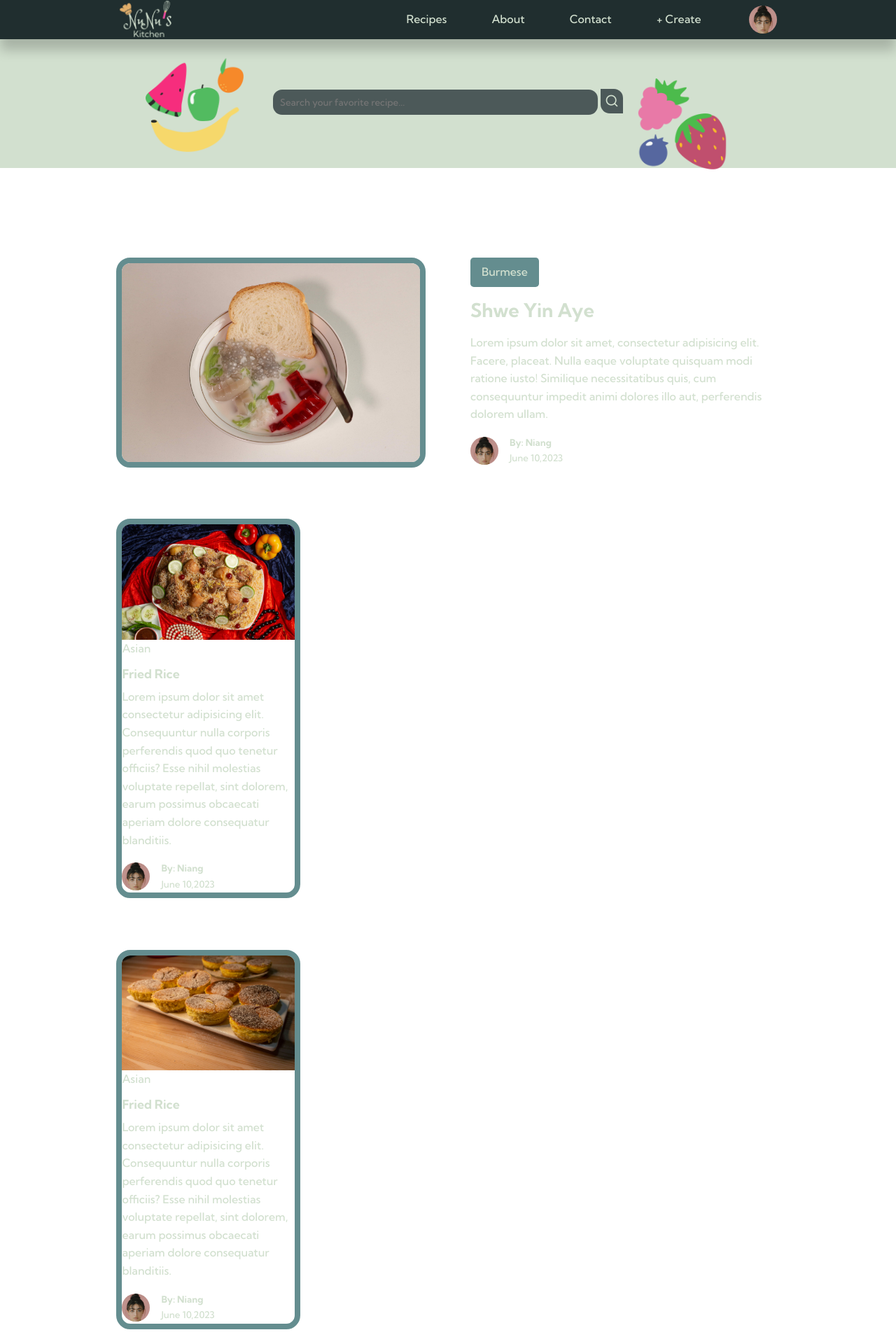
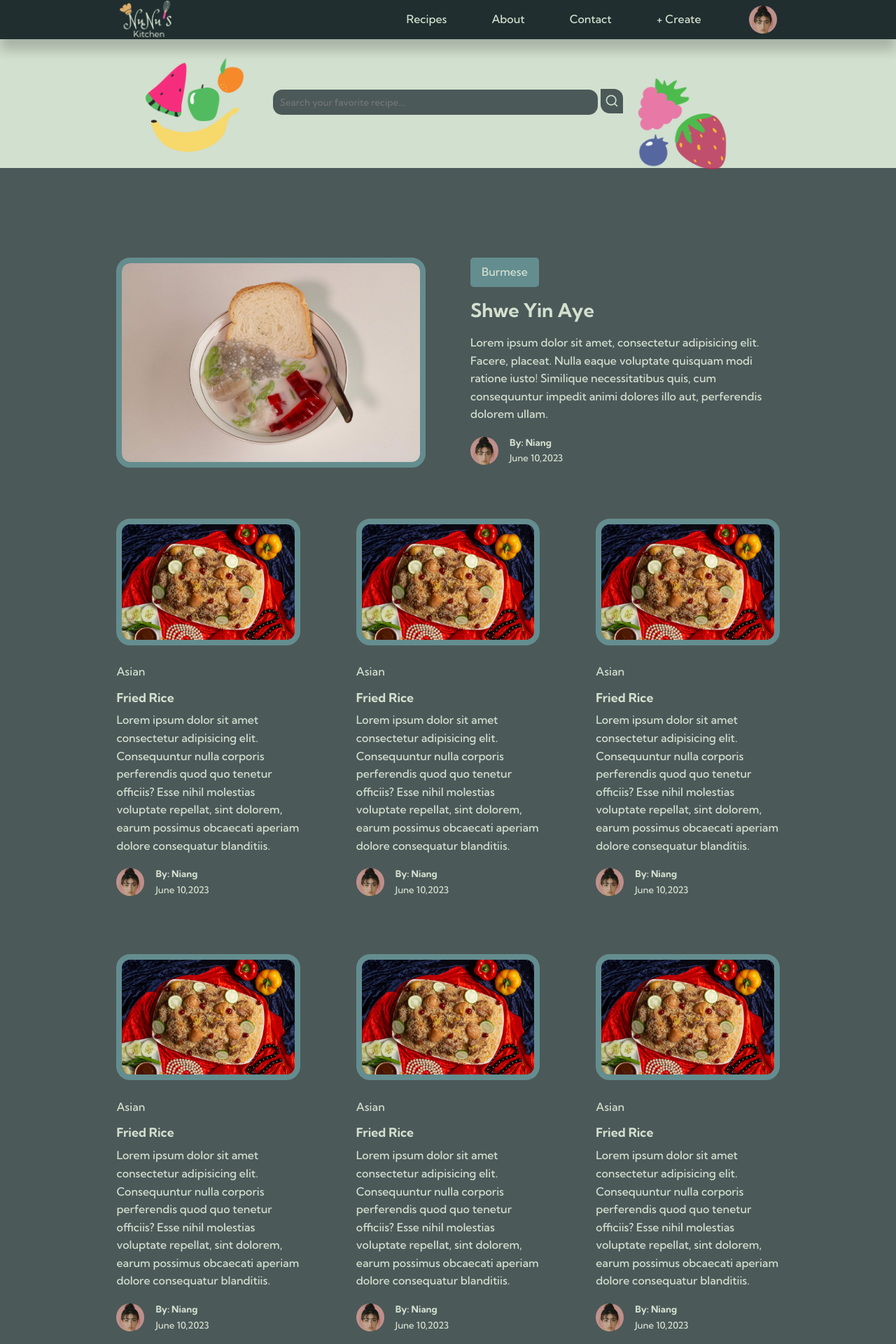
Before and after one commit to NKhawm/nunu_kitchen, a PHP site: page /nunu__kitchen/recipe.php in a window 1280 px wide. Shown: the top 1920 px of the page at 70% size. Run offline with PHP 8.4, Linux system fonts and the light colour scheme; some web fonts are replaced.

Commit message:
recipe-page

```diff
--- a/recipe.php
+++ b/recipe.php
@@ -2,7 +2,11 @@
 include 'partials/header.php';
 include 'partials/search_bar.php';
 ?>
-
+<style type="text/css">
+    body {
+        background-color: #4C5959;
+    }
+</style>
 
 <section class="featured">
     <div class="container featured__container">
@@ -35,6 +39,7 @@ include 'partials/search_bar.php';
         <article class="post">
             <div class="post__thumbnail">
                 <img src="images/biryani.png" alt="biryani">
+            </div>
             <div class="post__info">
                 <a href="" class="catagory__button">Asian</a>
                 <h3 class="post__title"><a href="post.php">Fried Rice
@@ -60,16 +65,13 @@ include 'partials/search_bar.php';
 
                 </div>
             </div>
-            </div>
+
         </article>
-    </div>
-</section>
 
-<section class="post">
-    <div class="container posts__container">
         <article class="post">
             <div class="post__thumbnail">
-                <img src="images/samolinacake.jpeg" alt="samolinacake">
+                <img src="images/biryani.png" alt="biryani">
+            </div>
             <div class="post__info">
                 <a href="" class="catagory__button">Asian</a>
                 <h3 class="post__title"><a href="post.php">Fried Rice
@@ -95,16 +97,13 @@ include 'partials/search_bar.php';
 
                 </div>
             </div>
-            </div>
+
         </article>
-    </div>
-</section>
 
-<section class="post">
-    <div class="container posts__container">
         <article class="post">
             <div class="post__thumbnail">
-                <img src="images/noodles.jpg" alt="biryani">
+                <img src="images/biryani.png" alt="biryani">
+            </div>
             <div class="post__info">
                 <a href="" class="catagory__button">Asian</a>
                 <h3 class="post__title"><a href="post.php">Fried Rice
@@ -130,16 +129,13 @@ include 'partials/search_bar.php';
 
                 </div>
             </div>
-            </div>
+
         </article>
-    </div>
-</section>
 
-<section class="post">
-    <div class="container posts__container">
         <article class="post">
             <div class="post__thumbnail">
-                <img src="images/ramen.jpeg" alt="biryani">
+                <img src="images/biryani.png" alt="biryani">
+            </div>
             <div class="post__info">
                 <a href="" class="catagory__button">Asian</a>
                 <h3 class="post__title"><a href="post.php">Fried Rice
@@ -165,16 +161,13 @@ include 'partials/search_bar.php';
 
                 </div>
             </div>
-            </div>
+
         </article>
-    </div>
-</section>
 
-<section class="post">
-    <div class="container posts__container">
         <article class="post">
             <div class="post__thumbnail">
-                <img src="images/dessert.jpg" alt="biryani">
+                <img src="images/biryani.png" alt="biryani">
+            </div>
             <div class="post__info">
                 <a href="" class="catagory__button">Asian</a>
                 <h3 class="post__title"><a href="post.php">Fried Rice
@@ -200,16 +193,13 @@ include 'partials/search_bar.php';
 
                 </div>
             </div>
-            </div>
+
         </article>
-    </div>
-</section>
 
-<section class="post">
-    <div class="container posts__container">
         <article class="post">
             <div class="post__thumbnail">
-                <img src="images/beefstew.png" alt="biryani">
+                <img src="images/biryani.png" alt="biryani">
+            </div>
             <div class="post__info">
                 <a href="" class="catagory__button">Asian</a>
                 <h3 class="post__title"><a href="post.php">Fried Rice
@@ -235,16 +225,13 @@ include 'partials/search_bar.php';
 
                 </div>
             </div>
-            </div>
+
         </article>
-    </div>
-</section>
 
-<section class="post">
-    <div class="container posts__container">
         <article class="post">
             <div class="post__thumbnail">
-                <img src="images/icepop.png" alt="biryani">
+                <img src="images/biryani.png" alt="biryani">
+            </div>
             <div class="post__info">
                 <a href="" class="catagory__button">Asian</a>
                 <h3 class="post__title"><a href="post.php">Fried Rice
@@ -270,16 +257,13 @@ include 'partials/search_bar.php';
 
                 </div>
             </div>
-            </div>
+
         </article>
-    </div>
-</section>
 
-<section class="posts">
-    <div class="container posts__container">
         <article class="post">
             <div class="post__thumbnail">
                 <img src="images/biryani.png" alt="biryani">
+            </div>
             <div class="post__info">
                 <a href="" class="catagory__button">Asian</a>
                 <h3 class="post__title"><a href="post.php">Fried Rice
@@ -305,10 +289,75 @@ include 'partials/search_bar.php';
 
                 </div>
             </div>
+
+        </article>
+
+        <article class="post">
+            <div class="post__thumbnail">
+                <img src="images/biryani.png" alt="biryani">
             </div>
+            <div class="post__info">
+                <a href="" class="catagory__button">Asian</a>
+                <h3 class="post__title"><a href="post.php">Fried Rice
+                    </a>
+                </h3>
+                <p class="post__body">
+                    Lorem ipsum dolor sit amet consectetur
+                    adipisicing elit. Consequuntur nulla corporis perferendis
+                    quod quo tenetur officiis? Esse nihil molestias voluptate
+                    repellat, sint dolorem, earum possimus obcaecati aperiam
+                    dolore consequatur
+                    blanditiis.
+
+                </p>
+                <div class="post__author">
+                    <div class="post__author-avatar">
+                        <img src="./images/profilepic.png" alt="">
+                    </div>
+                    <div class="post__author-info">
+                        <h5>By: Niang</h5>
+                        <small>June 10,2023</small>
+                    </div>
+
+                </div>
+            </div>
+
+        </article>
+
+        <article class="post">
+            <div class="post__thumbnail">
+                <img src="images/biryani.png" alt="biryani">
+            </div>
+            <div class="post__info">
+                <a href="" class="catagory__button">Asian</a>
+                <h3 class="post__title"><a href="post.php">Fried Rice
+                    </a>
+                </h3>
+                <p class="post__body">
+                    Lorem ipsum dolor sit amet consectetur
+                    adipisicing elit. Consequuntur nulla corporis perferendis
+                    quod quo tenetur officiis? Esse nihil molestias voluptate
+                    repellat, sint dolorem, earum possimus obcaecati aperiam
+                    dolore consequatur
+                    blanditiis.
+
+                </p>
+                <div class="post__author">
+                    <div class="post__author-avatar">
+                        <img src="./images/profilepic.png" alt="">
+                    </div>
+                    <div class="post__author-info">
+                        <h5>By: Niang</h5>
+                        <small>June 10,2023</small>
+                    </div>
+
+                </div>
+            </div>
+
         </article>
     </div>
 </section>
+
 
 <?php
 include 'partials/share_footer.php';
```
Lines whose indentation alone changed are shown as unchanged.
